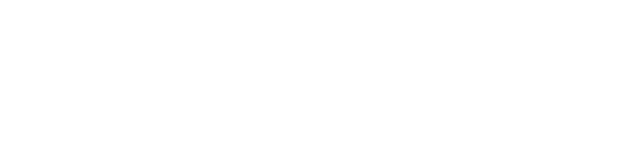
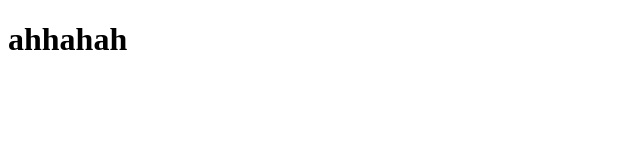
Before and after one commit to ngochoangminhde-cloud/day2, a plain HTML site: page index.html in a window 1280 px wide. Shown: the whole page, without its empty margins (0-640 px from the left). Drawn offline with Linux system fonts and the light colour scheme.

Commit message:
them file index.html

```diff
--- a/index.html
+++ b/index.html
@@ -6,6 +6,8 @@
     <title>Document</title>
 </head>
 <body>
+    <h1>ahhahah
 
+    </h1>
 </body>
 </html>
```
